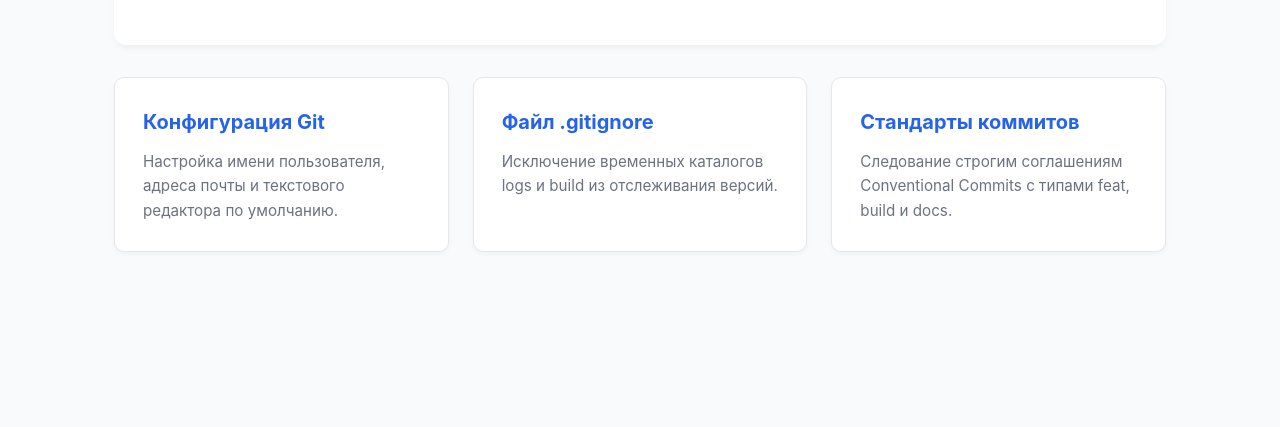
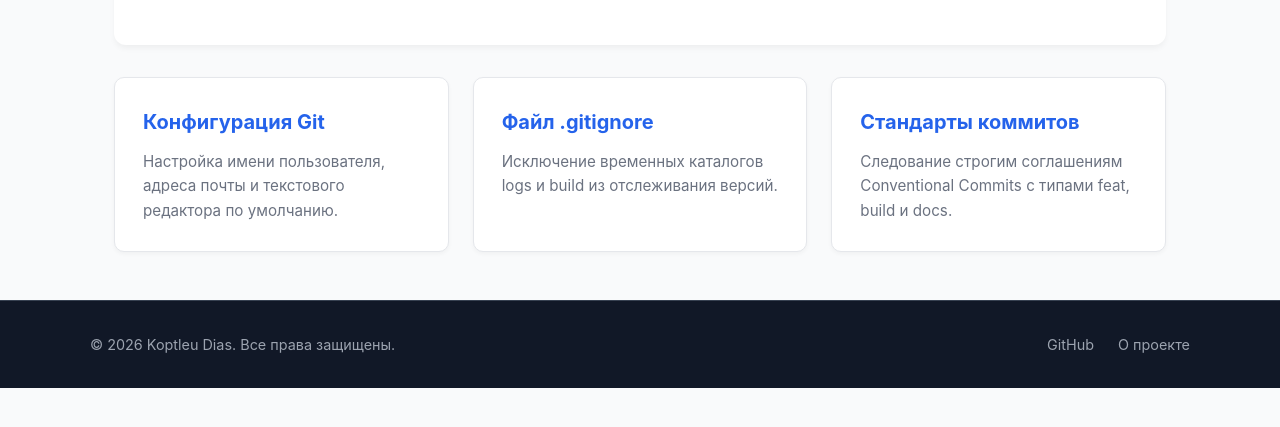
Before and after one commit to koptleudias/my-commit-repo, a plain HTML site: page index.html in a window 1280 px wide. Shown: the part 243-670 px from the top of the page. Drawn offline with Linux system fonts and the light colour scheme; a web font is replaced by a local one.

Commit message:
feat: add site footer markup and styles
create semantic footer with copyright info links and add corresponding css styles

```diff
--- a/assets/css/style.css
+++ b/assets/css/style.css
@@ -108,3 +108,41 @@ body {
     color: #6b7280;
     font-size: 0.95rem;
 }
+
+.site-footer {
+    background-color: var(--header-bg);
+    color: #9ca3af;
+    padding: 2rem;
+    margin-top: 3rem;
+    border-top: 1px solid #374151;
+}
+
+.footer-container {
+    max-width: 1100px;
+    margin: 0 auto;
+    display: flex;
+    justify-content: space-between;
+    align-items: center;
+    flex-wrap: wrap;
+    gap: 1rem;
+}
+
+.copyright {
+    font-size: 0.9rem;
+}
+
+.footer-links {
+    display: flex;
+    gap: 1.5rem;
+}
+
+.footer-link {
+    color: #9ca3af;
+    text-decoration: none;
+    font-size: 0.9rem;
+    transition: color 0.2s ease;
+}
+
+.footer-link:hover {
+    color: #60a5fa;
+}
--- a/index.html
+++ b/index.html
@@ -44,5 +44,15 @@
             </section>
         </div>
     </main>
+
+    <footer class="site-footer">
+        <div class="footer-container">
+            <p class="copyright">&copy; 2026 Koptleu Dias. Все права защищены.</p>
+            <div class="footer-links">
+                <a href="https://github.com/koptleudias" target="_blank" rel="noopener" class="footer-link">GitHub</a>
+                <a href="#about" class="footer-link">О проекте</a>
+            </div>
+        </div>
+    </footer>
 </body>
 </html>
```
